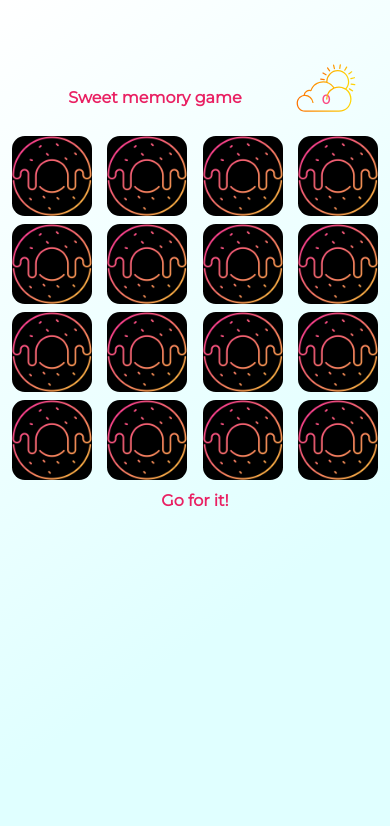
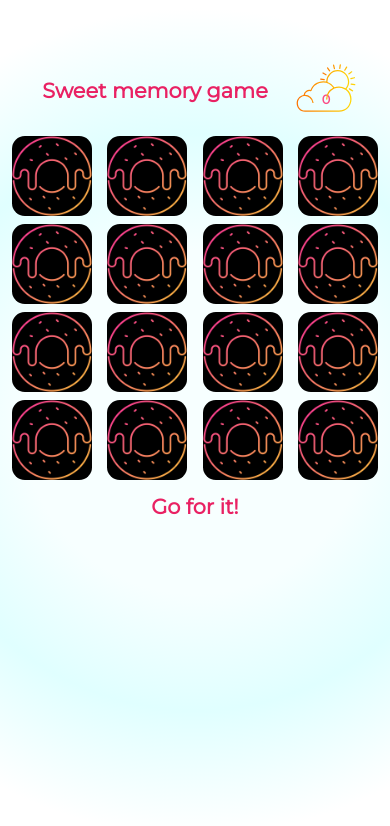
Before and after one commit to riittagerhards/card-memory, a React (Vite) app: page / in a window 390 px wide. Shown: the top 826 px of the page. Built offline with nearby package versions, Linux system fonts and the light colour scheme.

Commit message:
✨ Add restast

```diff
--- a/src/app/components/Game.module.css
+++ b/src/app/components/Game.module.css
@@ -52,3 +52,27 @@
     height: 4rem;
   }
 }
+
+.gameEnd {
+  display: grid;
+  align-items: center;
+  justify-items: center;
+}
+
+.restart {
+  background-color: #6d4534;
+  width: 50vw;
+  height: 1.5em;
+  text-align: center;
+  border-radius: 15px;
+  color: #feefc2;
+  padding: 0.1rem;
+}
+
+.restart:active {
+  transform: translateY(2px);
+}
+
+.restart:hover {
+  background-color: #8f82c8;
+}
--- a/src/app/components/Game.tsx
+++ b/src/app/components/Game.tsx
@@ -32,7 +32,6 @@ function Game(): JSX.Element {
 
   function handleClick(id: number) {
     setCount(count + 1);
-    console.log(count);
     if (previous === -1) {
       items[id].stat = 'active';
       setItems([...items]);
@@ -43,6 +42,12 @@ function Game(): JSX.Element {
   }
 
   const evenCount = Math.round(count / 2);
+
+  function handleStart() {
+    setCount(0);
+    Images.map((item) => (item.stat = ''));
+    setItems(Images.sort(() => Math.random() - 0.5));
+  }
 
   return (
     <div>
@@ -63,7 +68,16 @@ function Game(): JSX.Element {
           />
         ))}
       </div>
-      {allActive ? <h1>Congratulations! You won 🍨</h1> : <h1>Go for it!</h1>}
+      {allActive ? (
+        <label className={styles.gameEnd}>
+          <h1>Congratulations! You won 🍨</h1>
+          <h2 className={styles.restart} onClick={handleStart}>
+            Start a new game
+          </h2>
+        </label>
+      ) : (
+        <h1>Go for it!</h1>
+      )}
     </div>
   );
 }
--- a/src/app/globals.css
+++ b/src/app/globals.css
@@ -16,14 +16,13 @@ body {
   display: flex;
   align-content: center;
   justify-content: center;
-  background: rgb(255, 255, 255);
-  background: linear-gradient(
-    145deg,
-    rgb(255, 255, 255) 0%,
-    rgba(224, 255, 255, 1) 70%
+  background: rgb(247, 255, 255);
+  background: radial-gradient(
+    circle,
+    rgba(247, 255, 255, 1) 37%,
+    rgba(224, 255, 255, 1) 62%,
+    rgba(255, 255, 255, 1) 89%
   );
-  background-repeat: no-repeat;
-  background-size: cover;
 }
 
 h1 {
@@ -32,6 +31,10 @@ h1 {
 
 @media screen and (max-width: 650px) {
   h1 {
+    font-size: 1.3em;
+  }
+
+  h2 {
     font-size: 1em;
   }
 
```
